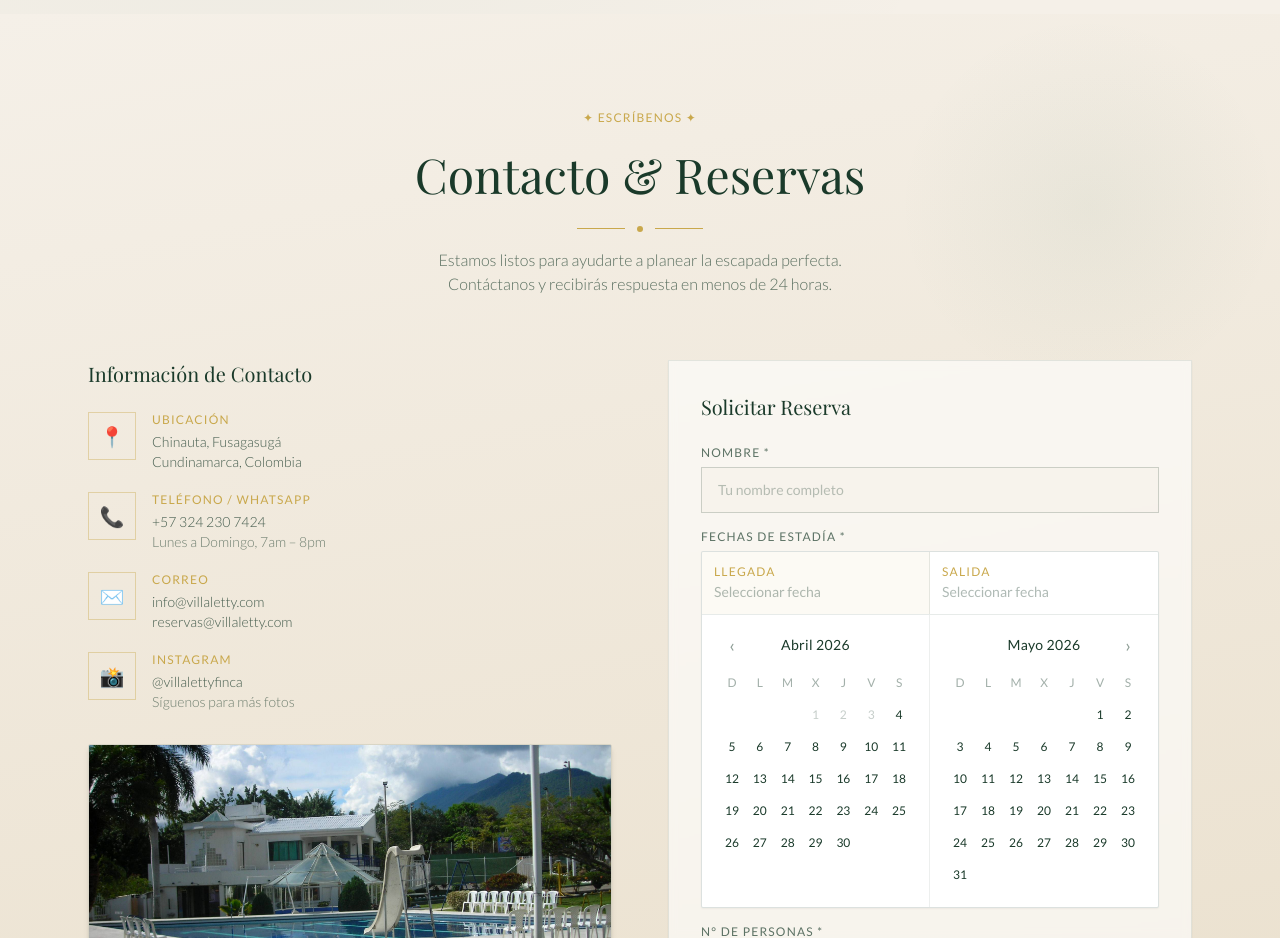
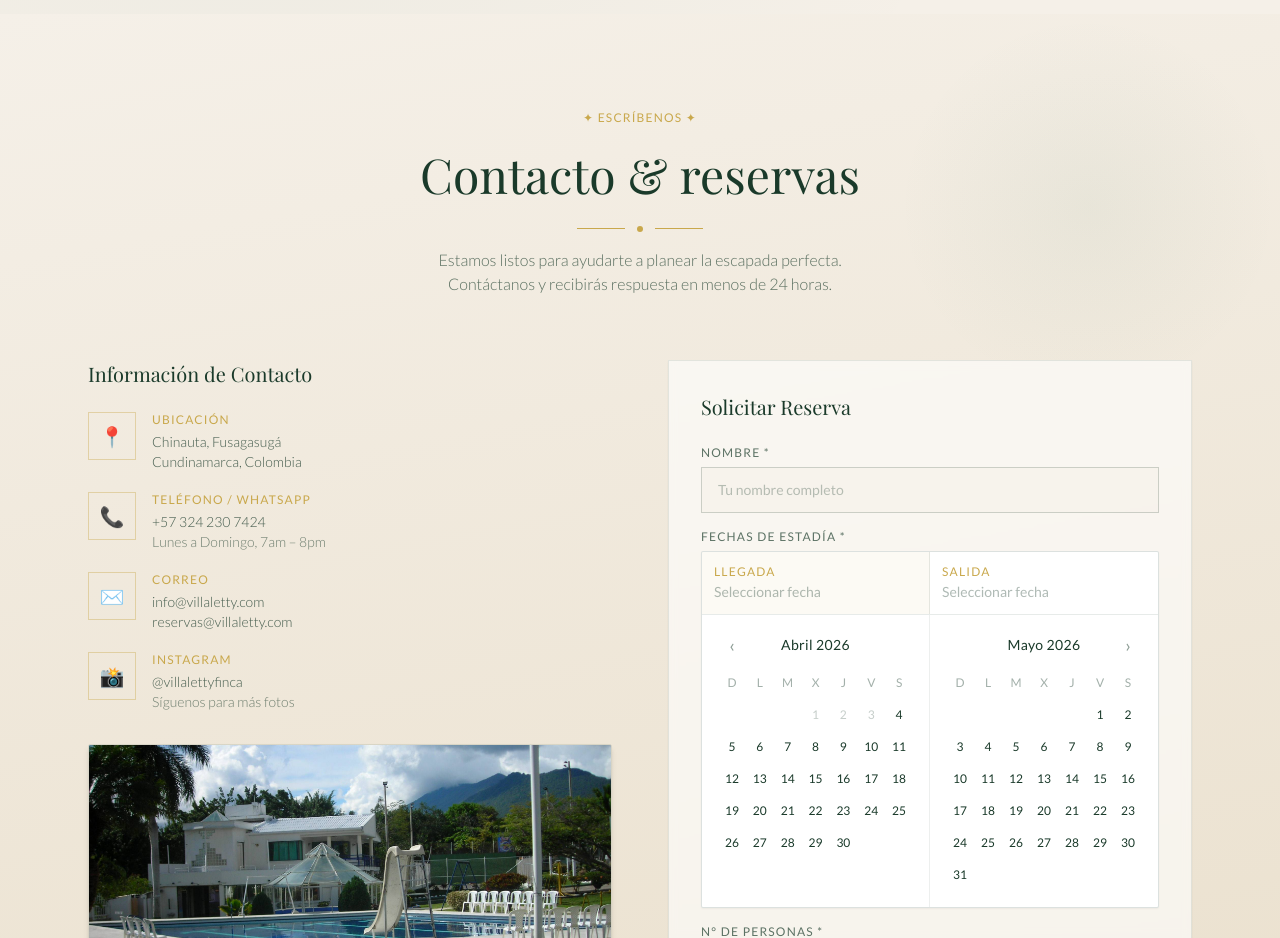
Before and after one commit to Dangod-spec/villa-letty, a Next.js app: page / in a window 1280 px wide. Shown: the part 6880-7818 px from the top of the page. Built offline with nearby package versions, Linux system fonts and the light colour scheme; a web font is replaced by a local one.

Commit message:
Update Contacto.tsx

```diff
--- a/app/components/Contacto.tsx
+++ b/app/components/Contacto.tsx
@@ -313,7 +313,7 @@ export default function Contacto() {
             className="text-verde-oscuro mb-4"
             style={{ fontFamily: "'Playfair Display', serif", fontSize: 'clamp(2rem, 5vw, 3rem)' }}
           >
-            Contacto & Reservas
+            Contacto & reservas
           </h2>
           <div className="flex items-center justify-center gap-3 mb-4">
             <div className="h-px w-12 bg-dorado" />
@@ -358,7 +358,7 @@ export default function Contacto() {
                       ) : item.title === 'Teléfono / WhatsApp' ? (
                         <>
                           <a
-                            href="tel:+573242307424"
+                            href="tel:+573134941865"
                             className="block text-verde-oscuro/80 hover:text-dorado font-sans font-light text-sm transition-colors"
                           >
                             {item.lines[0]}
```
